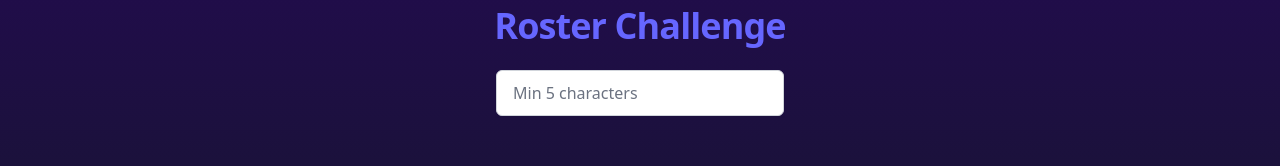
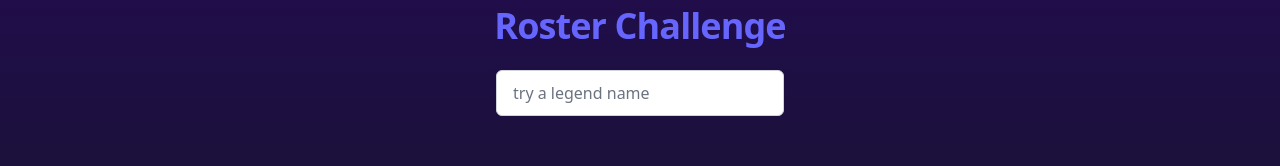
Before and after one commit to ecomachio/brawlyholly, a Next.js app: page / in a window 1280 px wide. Shown: the part 441-607 px from the top of the page. Built offline with nearby package versions, Linux system fonts and the light colour scheme.

Commit message:
placeholder

```diff
--- a/src/components/BrawlhallaRoster.tsx
+++ b/src/components/BrawlhallaRoster.tsx
@@ -842,7 +842,7 @@ const BrawlhallaRoster = () => {
                 <input
                   type="text"
                   className="form-input focus:shadow-outline-blue block w-full rounded-md border border-gray-300 bg-white py-3 px-4 leading-5 text-gray-900 placeholder-gray-500 transition duration-150 ease-in-out focus:border-blue-300 focus:outline-none"
-                  placeholder="Min 5 characters"
+                  placeholder="try a legend name"
                   value={search}
                   onChange={(event) => {
                     setSearch(event.target.value);
```
